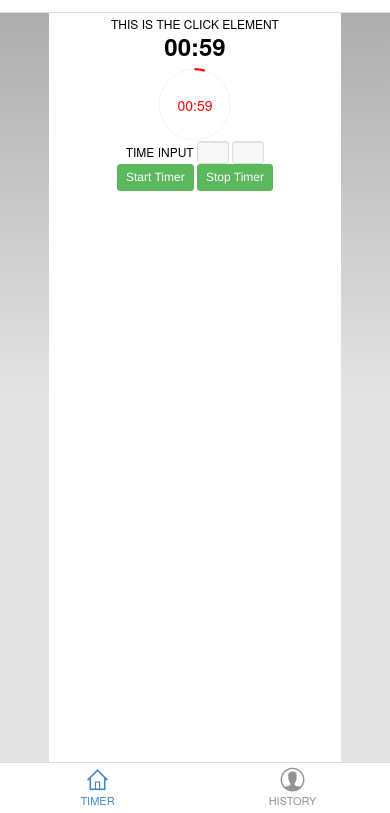
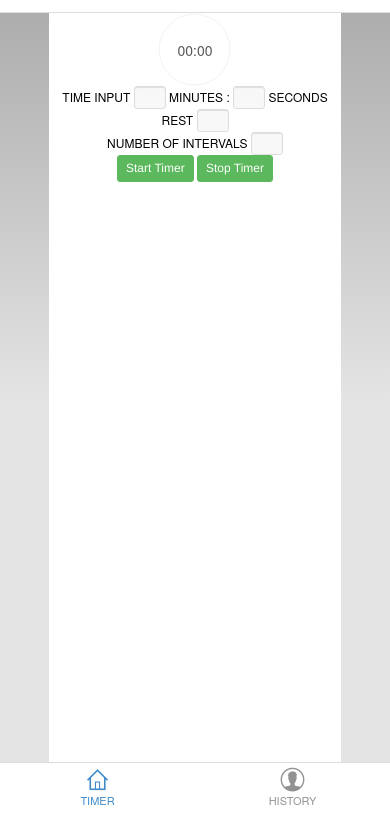
Before and after one commit to richarddowsett/IntervalTimer, a plain HTML site: page index.html in a window 390 px wide. Both pictures are taken after a click on the button "Start Timer". Shown: the part 31-844 px from the top of the page. Drawn offline with Linux system fonts and the light colour scheme.

Commit message:
commiting holiday work

```diff
--- a/index.html
+++ b/index.html
@@ -55,35 +55,67 @@
 <div class="content">
 
     <div id="countdown">
-        This is the click element
-        <h3 id="clock">Waiting for timer</h3>
 
         <div id="progressBar"></div>
 
-        <div>
+        <div class="inputDiv">
             <label>Time Input</label>
-            <select size="1" id="minutes">
+            <select size="1" id="minutes" onchange="checkEnable">
+                <option value="0">0</option>
                 <option value="1">1</option>
                 <option value="2">2</option>
                 <option value="3">3</option>
                 <option value="4">4</option>
                 <option value="5">5</option>
                 <option value="6">6</option>
-            </select>
-            <select size="1" id="seconds">
+            </select> minutes :
+            <select size="1" id="seconds" onchange="checkEnable">
                 <option value="0">0</option>
                 <option value="15">15</option>
                 <option value="30">30</option>
                 <option value="45">45</option>
+            </select> seconds
+        </div>
+        <div class="inputDiv">
+            <label>Rest</label>
+            <select size="1" id="rest">
+                <option value="15">15</option>
+                <option value="30">30</option>
+                <option value="45">45</option>
+                <option value="60">60</option>
             </select>
         </div>
-
-        <button class="btn btn-positive" onclick="startTimer($('#minutes').val(), $('#seconds').val(), $('#clock'))">Start Timer</button>
-        <button class="btn btn-positive" onclick="stopTimer($('#clock'))">Stop Timer</button>
+        <div class="inputDiv">
+            <label>Number of Intervals</label>
+            <select size="1" id="intervals">
+                <option value="1">1</option>
+                <option value="2">2</option>
+                <option value="3">3</option>
+            </select>
+        </div>
+        <div class="inputDiv">
+            <button id="startButton" class="btn btn-positive" onclick="startTimer($('#minutes').val(), $('#seconds').val(), $('#rest').val(), $('#intervals').val())">Start Timer</button>
+            <button class="btn btn-positive" onclick="stopTimer($('#clock'))">Stop Timer</button>
+        </div>
     </div>
 </div>
 <!--<script type="text/javascript" src="js/cordova.js"></script>-->
+<script type="text/javascript">
+    function checkEnable() {
+        var seconds = $('#seconds').val()
+        var minutes = $('#minutes').val()
+        if(seconds != '0' && minutes != '0'){
+            $('#startButton').enabled = true
+            console.log("Button enabled")
+        }
+        else{
+            $('#startButton').enabled = false
+            console.log("button disabled")
+        }
+    }
+</script>
 <script type="text/javascript" src="js/progressbar.min.js"></script>
+<script type="text/javascript" src="js/timer.js"></script>
 <script type="text/javascript" src="js/jquery-2.1.4.min.js"></script>
 <script type="text/javascript" src="js/ratchet.min.js"></script>
 <script src="js/angular.min.js"></script>
--- a/js/index.js
+++ b/js/index.js
@@ -49,63 +49,36 @@ var app = {
 };
 
 app.initialize();
-$.getScript("js/progressbar.min.js");
+//$.getScript("js/progressbar.min.js");
+//$.getScript("js/timer.js");
 
 var timeInterval = null
 var minuteString = null
 var secondString = null
-
-var circle = new ProgressBar.Circle('#progressBar', {
-        color: '#F00',
-        strokeWidth: 3,
-        trailWidth: 1,
-        text: {
-            value: "00:00"
-        },
-
-    });
+var currentTimer = null
 
 
-function startTimer(minutes, seconds, display) {
-    console.log("Starting timer")
-    console.log("Minutes -> " + minutes)
-    console.log("Seconds -> " + seconds)
-    var duration = parseInt(minutes * 60) + parseInt(seconds)
-    circle.duration = duration
-    console.log("Duration -> " + duration)
-    var timer = duration, minutes, seconds;
-    timeInterval = setInterval(function () {
-        minutes = parseInt(timer / 60, 10);
-        seconds = parseInt(timer % 60, 10);
-
-        minuteString = minutes < 10 ? "0" + minutes : minutes;
-        secondString = seconds < 10 ? "0" + seconds : seconds;
-
-        display.text(minuteString + ":" + secondString);
-        circle.setText(minuteString + ":" + secondString);
-        if (--timer < 0) {
-            clearInterval(timeInterval)
-            display.text("Timer Complete");
-            circle.stop()
-        }
-    }, 1000);
+function startTimer(minutes, seconds, restSeconds, repeats) {
+    console.log("Creating Timer object with mintes -> " + minutes + ": seconds -> " + seconds +  " - repeats -> " + repeats);
+    var configuration = []
+    configuration[0] = {minutes: minutes, seconds: seconds}
+    if(repeats > 1)
+        repeats = (repeats - 1) * 2
+    var i = 1
+    while(i < repeats) {
+        configuration[i] = {minutes: 0, seconds: restSeconds, rest:true}
+        configuration[i + 1] = {minutes :minutes, seconds: seconds}
+        i += 2
+    }
+    var currentTimer = configuration
+    console.log(configuration)
+    console.log("Created timer, starting it");
+    console.log(currentTimer)
+    startTimerObj(configuration, 0)
+}
 
 
-    circle.animate(1, {
-        duration : duration * 1000,
-        from : {color : "#F00"},
-        to : {color : "#0F0"}
-    })
+
+function stopTimer() {
+    stopTimerObj()
 }
-
-function stopTimer(display) {
-    console.log("Attempting to stop timer")
-    if(timeInterval){
-        console.log("Stopping timer")
-        clearInterval(timeInterval)
-        display.text("Timer Stopped")
-        timeInterval = null
-    } else {
-        console.log("No interval timer to stop")
-    }
-}
--- /dev/null
+++ b/js/timer.js
@@ -0,0 +1,74 @@
+
+
+	console.log("Hello, I'm a timer")
+
+   var circle = new ProgressBar.Circle('#progressBar', {
+        strokeWidth: 3,
+        trailWidth: 1,
+        text: {
+            value: "00:00"
+        },
+
+    });
+
+var timeInterval = null
+
+function startTimerObj(configuration, i) {
+    circle.set(0)
+	console.log(configuration.length + " -> " + i)
+	var first = configuration[i]
+	var minutes = first.minutes
+	var seconds = first.seconds
+	var duration = parseInt(minutes) * 60 + parseInt(seconds)
+    console.log("Duration -> " + duration)
+    circle.duration = duration
+    var totalDuration = duration, minutes, seconds;
+    var originalDuration = totalDuration
+    var durationCount = 1
+	var circleColour = first.rest ? "#008" : "#0F0"
+    console.log("This is the circle colour -> " + circleColour + " based on using rest = " + first.rest)
+    console.log("Timer -> " + totalDuration)
+    timeInterval = setInterval(function () {
+        var minutes = parseInt(totalDuration / 60, 10);
+        var seconds = parseInt(totalDuration % 60, 10);
+
+        minuteString = minutes < 10 ? "0" + minutes : minutes;
+        secondString = seconds < 10 ? "0" + seconds : seconds;
+        console.log(minuteString + ":" + secondString)
+        console.log("Animate to " + durationCount + "/" + originalDuration + ". totalDuration = " + totalDuration)
+        circle.animate(durationCount / originalDuration, {
+            duration : 1000,
+            from : {color : circleColour},
+            to : {color : circleColour}
+        })
+
+        circle.setText(minuteString + ":" + secondString);
+        --totalDuration
+
+        if (++durationCount == originalDuration + 2) {
+            clearInterval(timeInterval)
+            circle.stop()
+            console.log(configuration.length + " -> " + i)
+            if(i < configuration.length - 1){
+            	startTimerObj(configuration, ++i)
+            }
+
+        }
+    }, 1000);
+
+
+}
+
+function stopTimerObj() {
+    console.log("Attempting to stop timer")
+    if(timeInterval){
+        console.log("Stopping timer")
+        clearInterval(timeInterval)
+        timeInterval = null
+        circle.stop()
+        circle.setText("00:00")
+        // reset circle here
+    } else {
+        console.log("No interval timer to stop")
+    }
+}
```
